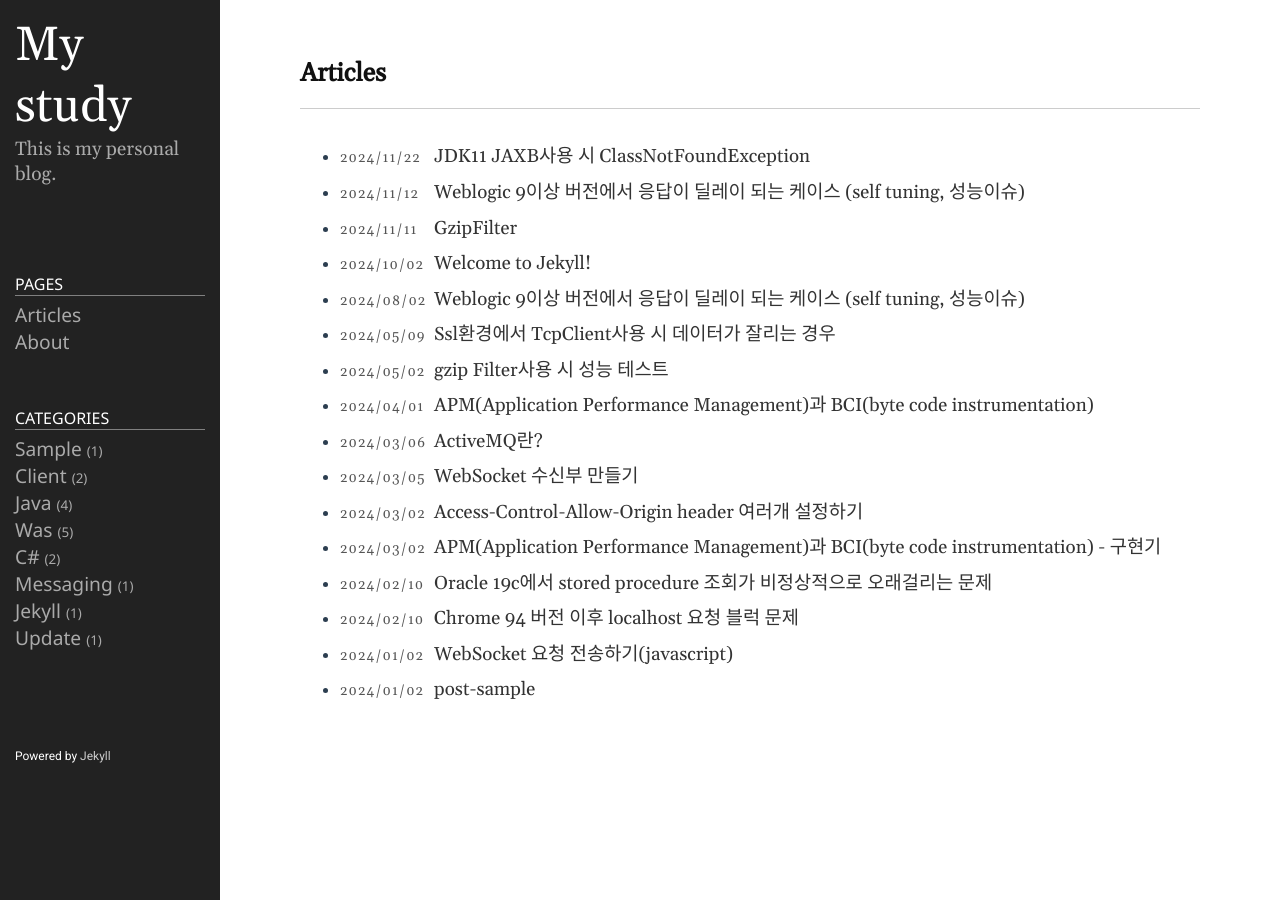
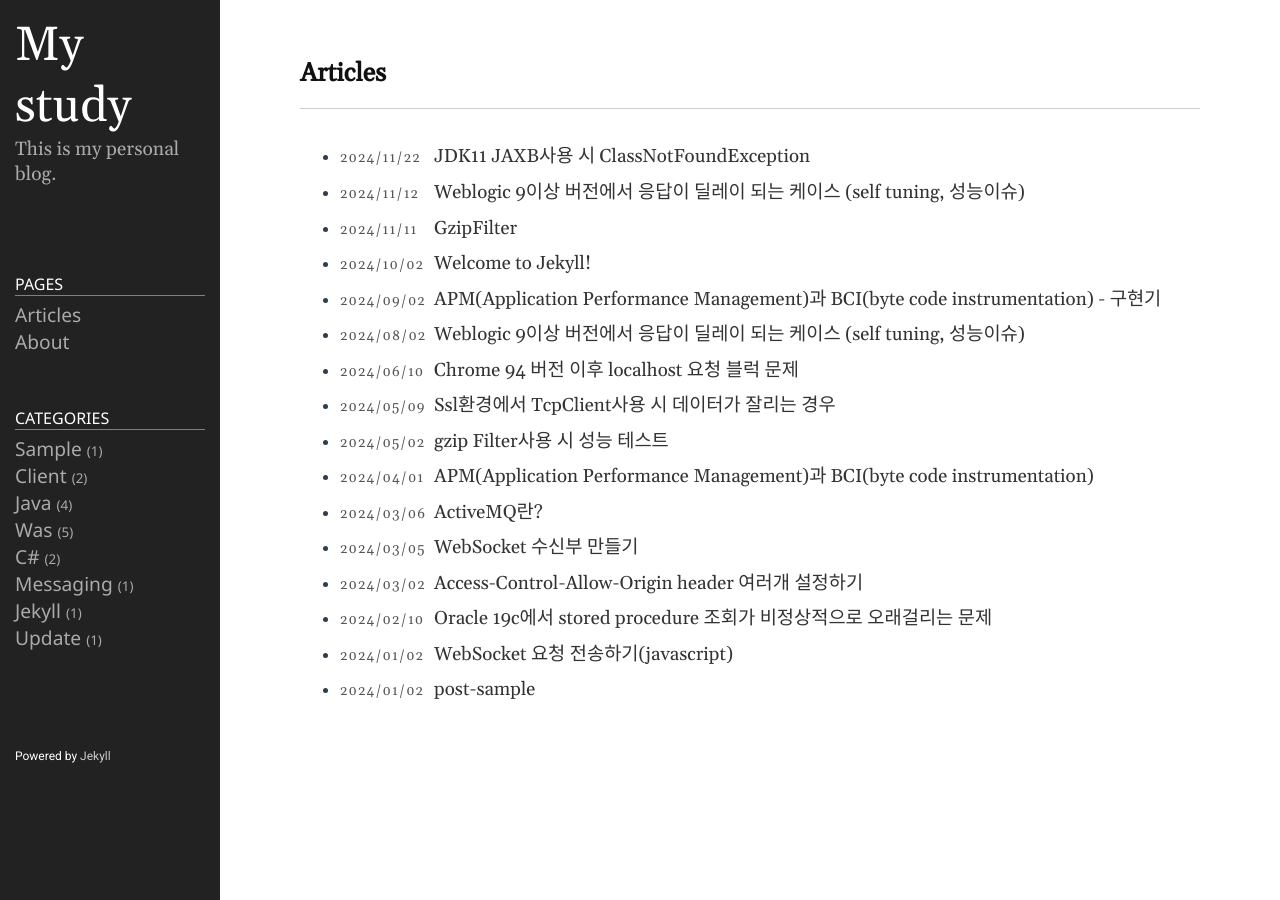
Before and after one commit to heedu-yoon/heedu-yoon.github.io, a Jekyll site: the page built from index.md, in a window 1280 px wide. Built offline with Jekyll 4.4.1, drawn with Linux system fonts in a browser that asks for light colours.

Commit message:
article수정

```diff
--- a/_posts/2022-02-10-chromeissue.markdown
+++ b/_posts/2022-02-10-chromeissue.markdown
@@ -1,7 +1,7 @@
 ---
 layout: post
 title: Chrome 94 버전 이후 localhost 요청 블럭 문제
-date: 2024-02-10 11:20:23 +0900
+date: 2024-06-10 11:20:23 +0900
 category: client
 ---
 
--- a/_posts/2024-03-02-APM2.markdown
+++ b/_posts/2024-03-02-APM2.markdown
@@ -1,7 +1,7 @@
 ---
 layout: post
 title: APM(Application Performance Management)과 BCI(byte code instrumentation) - 구현기
-date: 2024-03-02 11:20:23 +0900
+date: 2024-09-02 11:20:23 +0900
 category: java
 ---
 ## 구현
```
